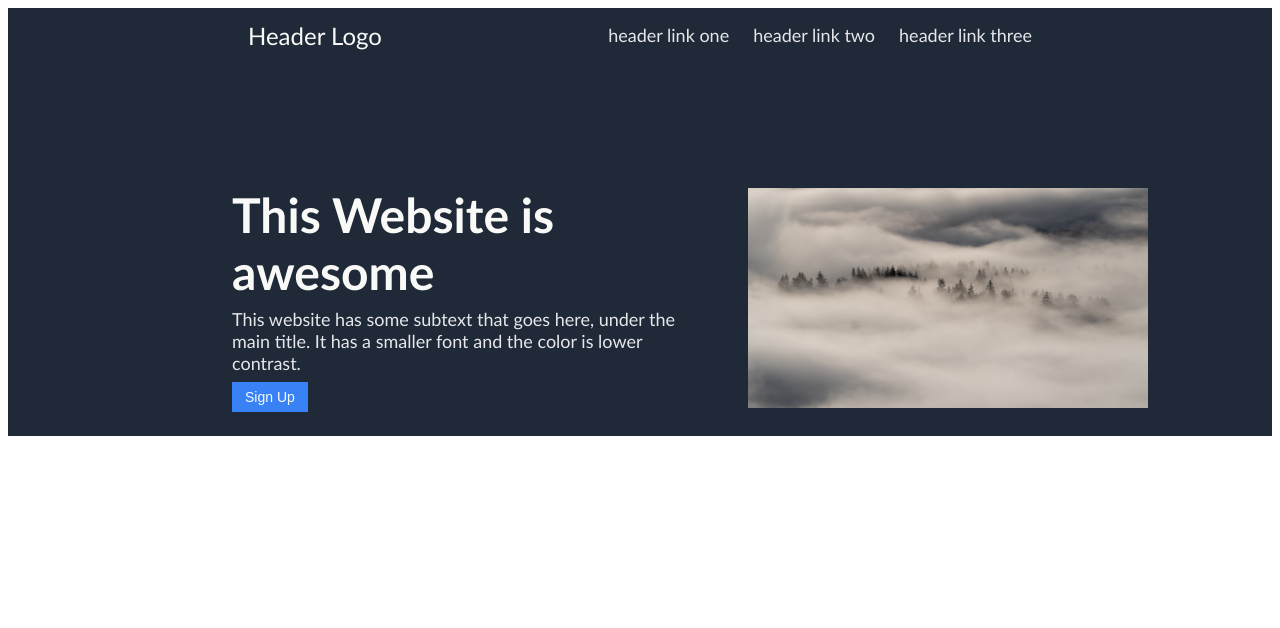
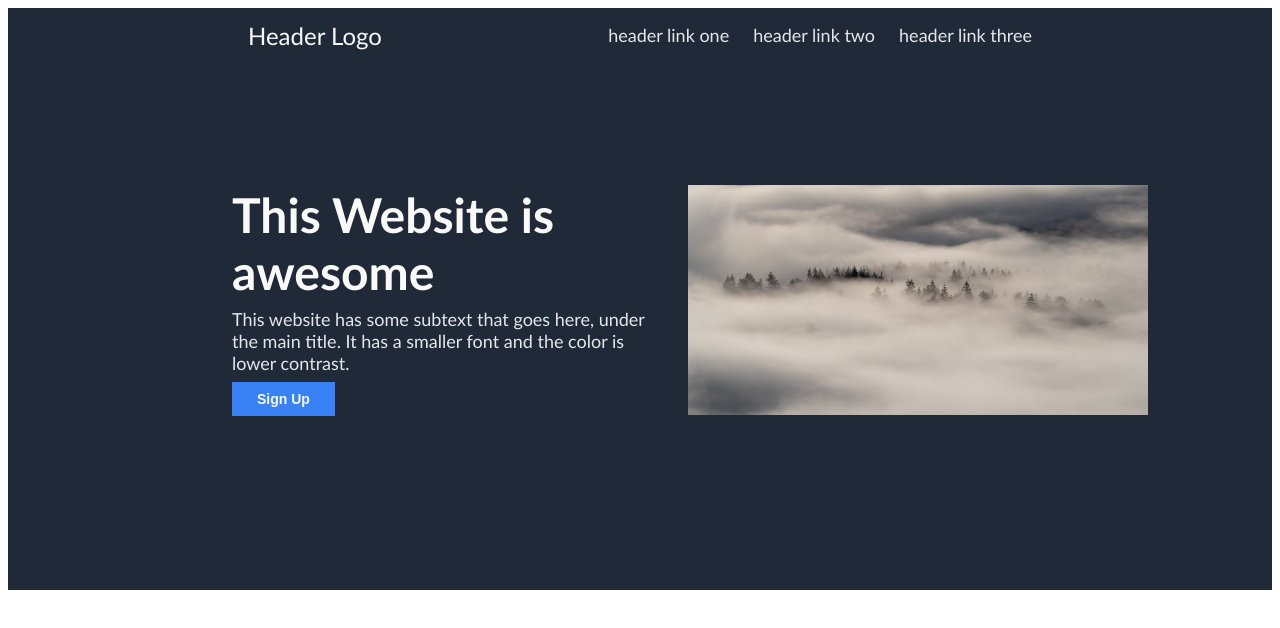
Before and after one commit to Theoretical888/Landing_Page_Project, a plain HTML site: page index.html in a window 1280 px wide. Drawn offline with Linux system fonts and the light colour scheme.

Commit message:
Tweak padding

```diff
--- a/styles.css
+++ b/styles.css
@@ -30,6 +30,7 @@ a {font-size: 18px;
 display: flex;
 padding-top: 100px;
 justify-content: space-between;
+padding-bottom: 150px;
 }
 
 .awesome{font-size: 48px;
@@ -39,8 +40,8 @@ color: #F9Faf8;}
 .subtext {font-size: 18px;
 color:#E5E7EB;}
 
-img {width: 400px;
-height: 220px;}
+img {width: 460px;
+height: 230px;}
 
 .left{display: flex;
 flex-direction: column;
@@ -57,8 +58,8 @@ justify-content: center;
 margin-right:124px;}
 
 button{font-size: 14px;
-font-style: bold;
-padding: 6px 12px;
+font-weight: bold;
+padding: 8px 24px;
 color:#F9Faf8;
 background-color: #3882F6;
 border: 1px solid #3882F6;}
```
